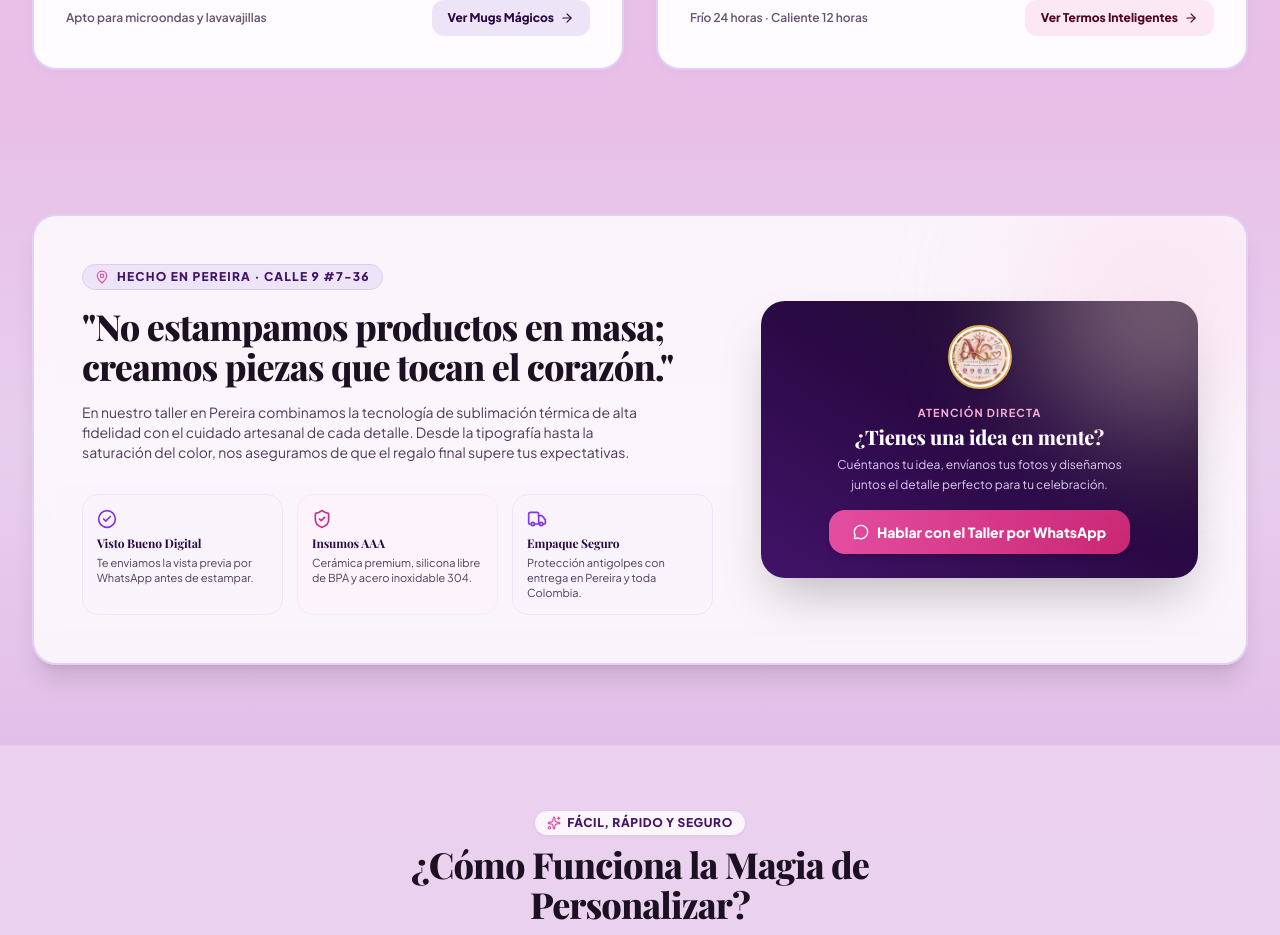
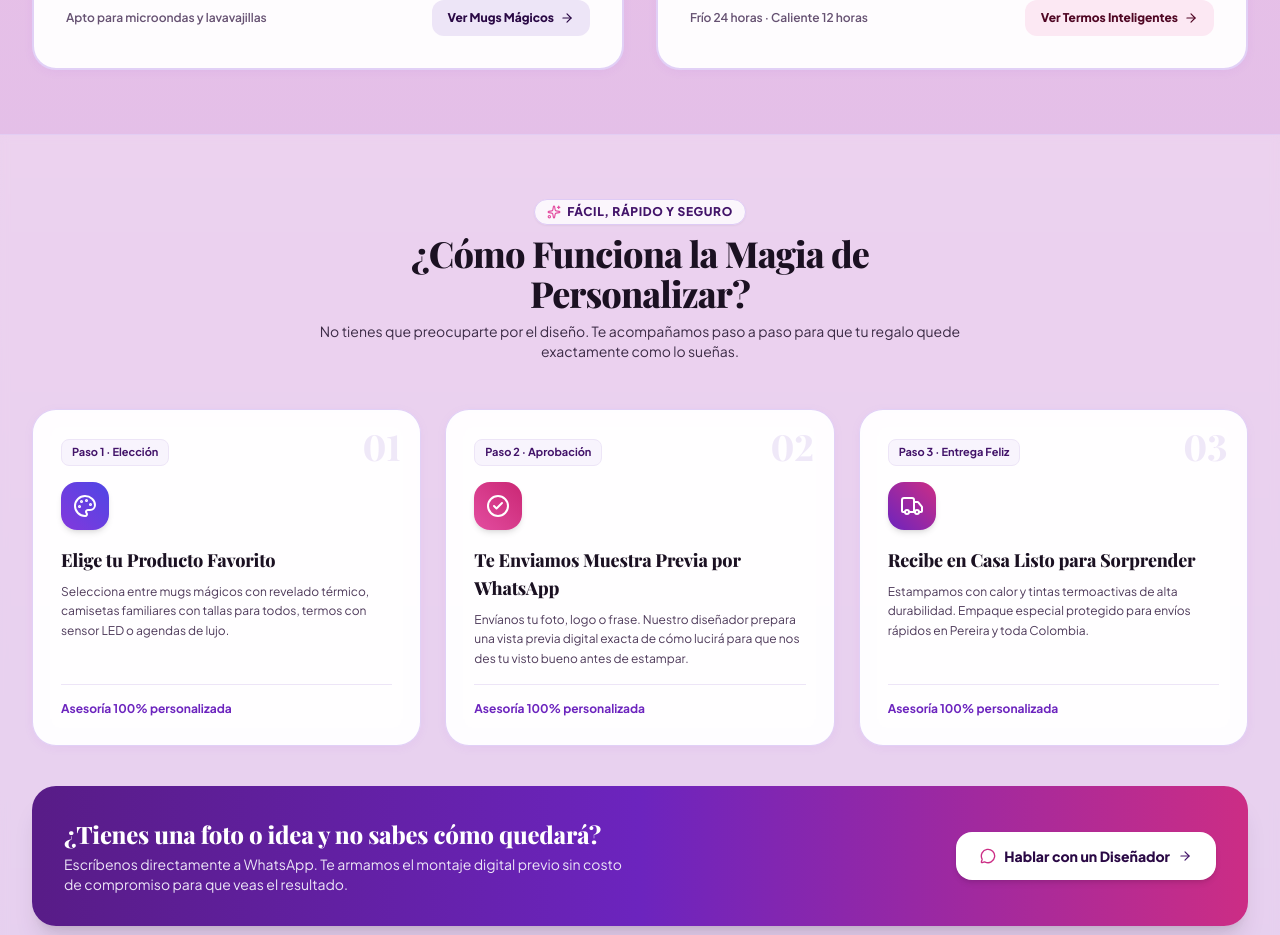
Before and after one commit to totalagroapps/sublimadosvg-shop, a React (Vite) app: page / in a window 1280 px wide. Shown: the part 4646-5581 px from the top of the page. Built offline with nearby package versions, Linux system fonts and the light colour scheme.

Commit message:
refactor: remover seccion EditorialWorkshopStory del taller de la pagina principal

```diff
--- a/src/App.tsx
+++ b/src/App.tsx
@@ -8,7 +8,6 @@ import { CategoryBubbles } from './components/CategoryBubbles';
 import { MainTopHeroBanner } from './components/MainTopHeroBanner';
 import { HeroCarousel } from './components/HeroCarousel';
 import { HeroDescriptionSection } from './components/HeroDescriptionSection';
-import { EditorialWorkshopStory } from './components/EditorialWorkshopStory';
 import { MagicFeatureShowcase } from './components/MagicFeatureShowcase';
 import { HowItWorksSteps } from './components/HowItWorksSteps';
 import { TrustBar } from './components/TrustBar';
@@ -354,10 +353,7 @@ export function App() {
               onSelectCategory={handleSelectCategory}
             />
 
-            {/* 4. El Manifiesto y Credenciales del Taller en Pereira */}
-            <EditorialWorkshopStory />
-
-            {/* 5. Cómo Funciona la Magia en 3 Pasos */}
+            {/* 4. Cómo Funciona la Magia en 3 Pasos */}
             <HowItWorksSteps />
 
             {/* 6. Interactive Callout: Cotizar / Diseñar desde Cero */}
```
